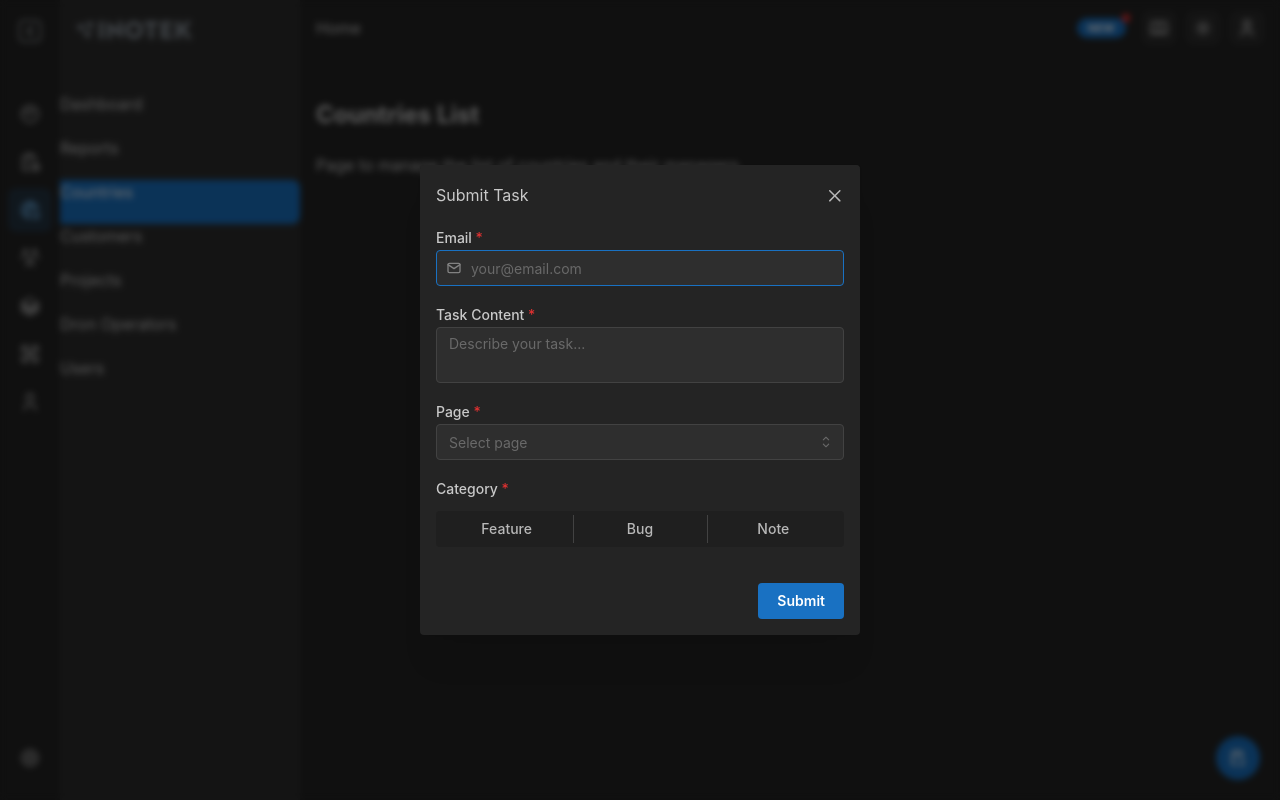
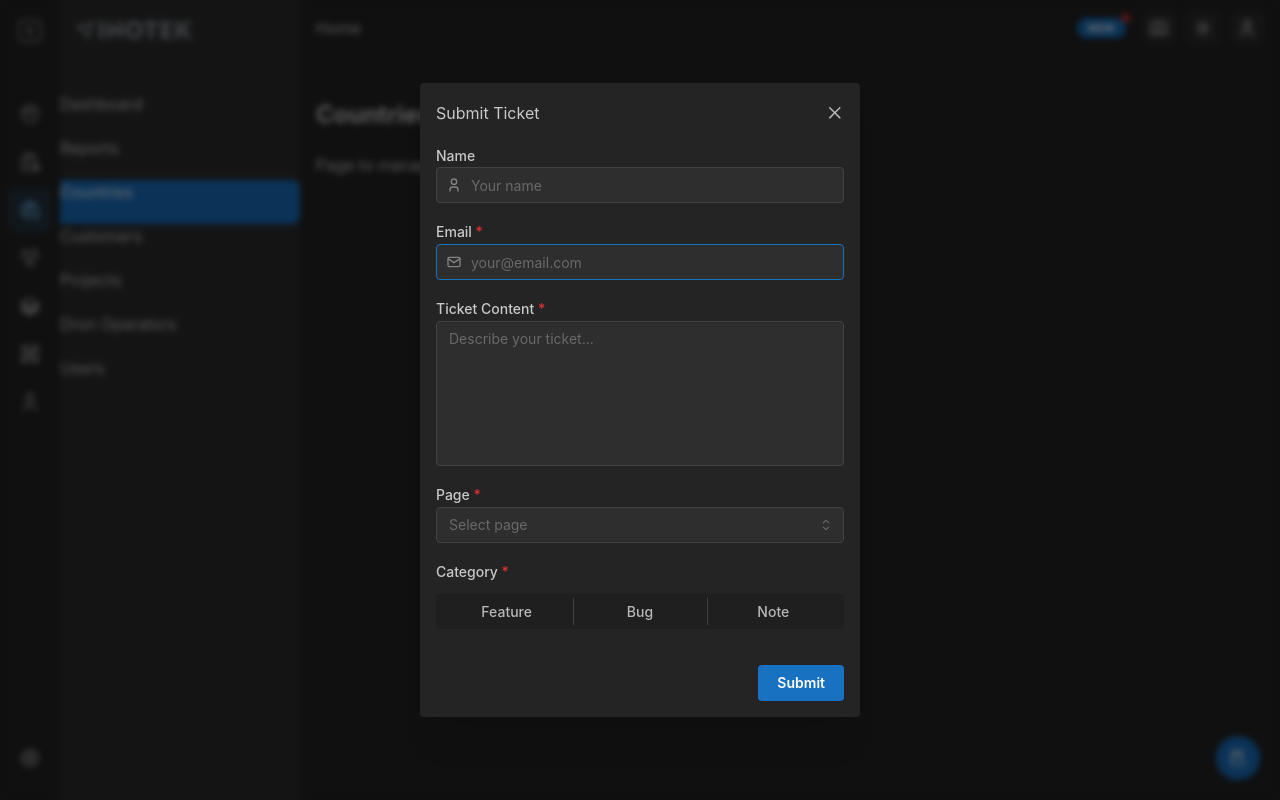
Before and after one commit to Inotekportal/inotek-app, a Next.js app: page /dashboard/countries in a window 1280 px wide. Both pictures are taken after a click on the button 1238 px from the left and 758 px from the top of the page. Built offline with nearby package versions, Linux system fonts and the light colour scheme.

Commit message:
feat: replace TaskModal with TicketModal and implement Ticket component for ticket submission

```diff
--- a/src/app/dashboard/layout.tsx
+++ b/src/app/dashboard/layout.tsx
@@ -7,7 +7,7 @@ import { Footer } from '@/components/ShellDashboard/Footer';
 import { Header } from '@/components/ShellDashboard/Header/Header';
 import { MainContent } from '@/components/ShellDashboard/MainContent';
 import { Navbar } from '@/components/ShellDashboard/Navbar/Navbar';
-import { TaskModal } from '@/components/Task/TaskModal';
+import { TicketModal } from '@/components/Ticket/TicketModal';
 
 export default function DashboardLayout({ children }: { children: React.ReactNode }) {
   const [mobileOpened, { toggle: toggleMobile }] = useDisclosure(false);
@@ -57,7 +57,7 @@ export default function DashboardLayout({ children }: { children: React.ReactNod
         <Footer />
       </AppShell.Footer> */}
 
-      <TaskModal />
+      <TicketModal />
     </AppShell>
   );
 }
--- a/src/components/Task/Task.tsx
+++ b/src/components/Ticket/Ticket.tsx
@@ -1,19 +1,29 @@
 'use client';
 
-import { IconMail } from '@tabler/icons-react';
-import { Button, Group, Input, Select, SegmentedControl, Stack, Textarea, TextInput } from '@mantine/core';
+import { IconMail, IconUser } from '@tabler/icons-react';
+import {
+  Button,
+  Group,
+  Input,
+  SegmentedControl,
+  Select,
+  Stack,
+  Textarea,
+  TextInput,
+} from '@mantine/core';
 import { hasLength, isEmail, isNotEmpty, useForm } from '@mantine/form';
 import { notifications } from '@mantine/notifications';
 import { linksMockdata } from '@/components/ShellDashboard/Navbar/Navbar';
 
-interface TaskProps {
+interface TicketProps {
   onSuccess?: () => void;
 }
 
-export function Task({ onSuccess }: TaskProps) {
+export function Ticket({ onSuccess }: TicketProps) {
   const form = useForm({
     mode: 'uncontrolled',
     initialValues: {
+      name: '',
       email: '',
       content: '',
       page: '',
@@ -21,7 +31,7 @@ export function Task({ onSuccess }: TaskProps) {
     },
     validate: {
       email: isEmail('Enter a valid email address'),
-      content: hasLength({ min: 10 }, 'Task content must be at least 10 characters'),
+      content: hasLength({ min: 10 }, 'Ticket content must be at least 10 characters'),
       page: isNotEmpty('Please select a page'),
       category: isNotEmpty('Please select a category'),
     },
@@ -43,11 +53,11 @@ export function Task({ onSuccess }: TaskProps) {
 
       // Add real API call here
       // eslint-disable-next-line no-console
-      console.log('Task submission:', values);
+      console.log('Ticket submission:', values);
 
       notifications.show({
         title: 'Success!',
-        message: 'Task has been submitted successfully',
+        message: 'Ticket has been submitted successfully',
         color: 'green',
       });
 
@@ -66,6 +76,14 @@ export function Task({ onSuccess }: TaskProps) {
     <form onSubmit={form.onSubmit(handleSubmit)}>
       <Stack gap="md">
         <TextInput
+          label="Name"
+          placeholder="Your name"
+          leftSection={<IconUser size={16} />}
+          key={form.key('name')}
+          {...form.getInputProps('name')}
+        />
+
+        <TextInput
           withAsterisk
           data-autofocus
           label="Email"
@@ -77,9 +95,11 @@ export function Task({ onSuccess }: TaskProps) {
 
         <Textarea
           withAsterisk
-          label="Task Content"
-          placeholder="Describe your task..."
-          minRows={4}
+          label="Ticket Content"
+          placeholder="Describe your ticket..."
+          autosize
+          minRows={6}
+          maxRows={6}
           key={form.key('content')}
           {...form.getInputProps('content')}
         />
@@ -96,11 +116,7 @@ export function Task({ onSuccess }: TaskProps) {
           {...form.getInputProps('page')}
         />
 
-        <Input.Wrapper
-          label="Category"
-          withAsterisk
-          error={form.errors.category}
-        >
+        <Input.Wrapper label="Category" withAsterisk error={form.errors.category}>
           <SegmentedControl
             fullWidth
             mt="xs"
--- a/src/components/Task/TaskModal.tsx
+++ b/src/components/Ticket/TicketModal.tsx
@@ -3,9 +3,9 @@
 import { IconChecklist } from '@tabler/icons-react';
 import { ActionIcon, Affix, Modal } from '@mantine/core';
 import { useDisclosure } from '@mantine/hooks';
-import { Task } from './Task';
+import { Ticket } from './Ticket';
 
-export function TaskModal() {
+export function TicketModal() {
   const [opened, { open, close }] = useDisclosure(false);
 
   return (
@@ -13,7 +13,7 @@ export function TaskModal() {
       <Modal
         opened={opened}
         onClose={close}
-        title="Submit Task"
+        title="Submit Ticket"
         size="md"
         overlayProps={{
           backgroundOpacity: 0.55,
@@ -26,7 +26,7 @@ export function TaskModal() {
         centered
         zIndex={300}
       >
-        <Task onSuccess={close} />
+        <Ticket onSuccess={close} />
       </Modal>
 
       <Affix position={{ bottom: 20, right: 20 }}>
@@ -36,7 +36,7 @@ export function TaskModal() {
           size="xl"
           radius="xl"
           onClick={open}
-          aria-label="Submit task"
+          aria-label="Submit ticket"
         >
           <IconChecklist size={20} />
         </ActionIcon>
```
